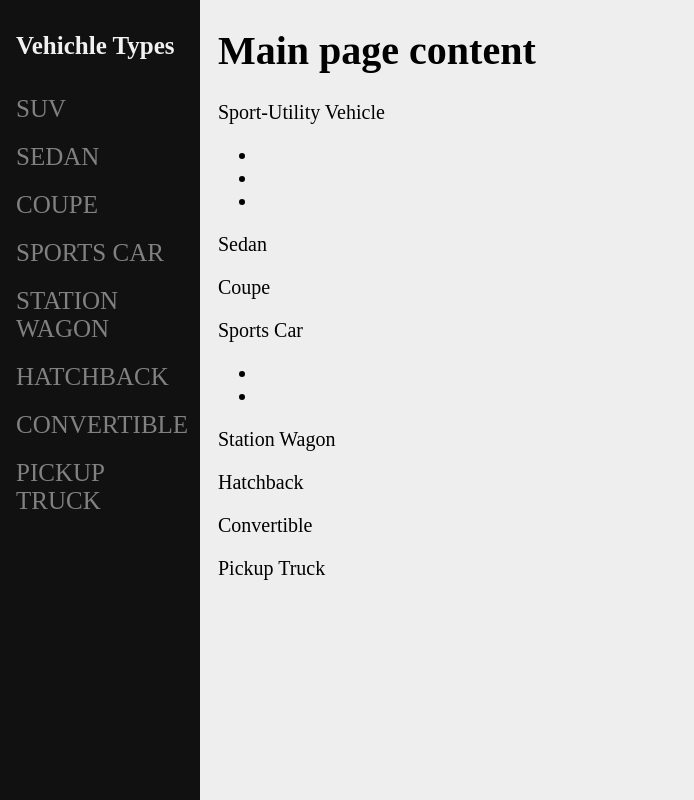
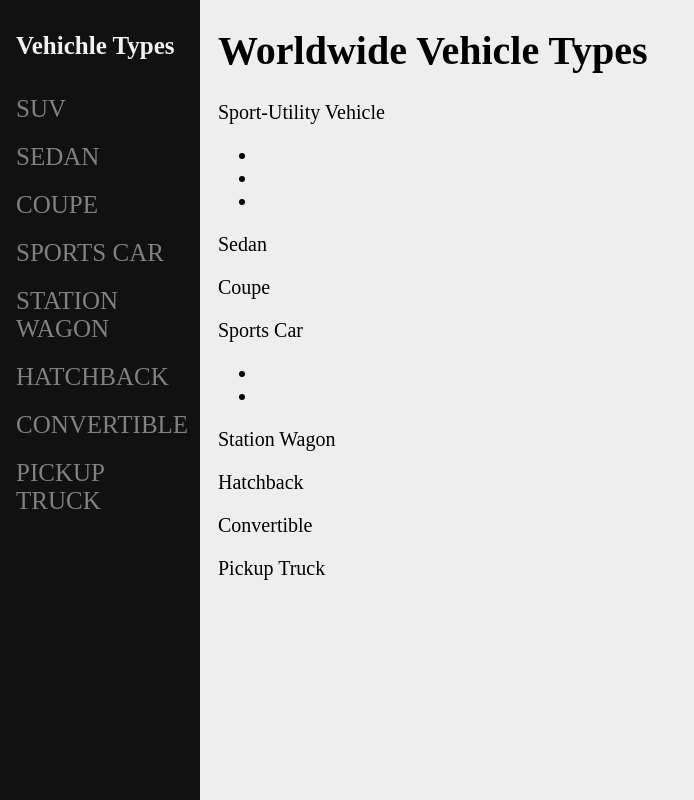
Before and after one commit to danisebastian9/WikiPage, a plain HTML site: page index.html in a window 1280 px wide. Shown: the whole page, without its empty margins (0-694 px from the left). Drawn offline with Linux system fonts and the light colour scheme.

Commit message:
completing HTML content

```diff
--- a/index.html
+++ b/index.html
@@ -23,7 +23,7 @@
             </div>
         </nav>
         <main id="main-doc">
-            <h1>Main page content</h1>
+            <h1>Worldwide Vehicle Types</h1>
             <section class="main-section" id="suv">
                 <header>Sport-Utility Vehicle</header>
                 <p></p>
```
